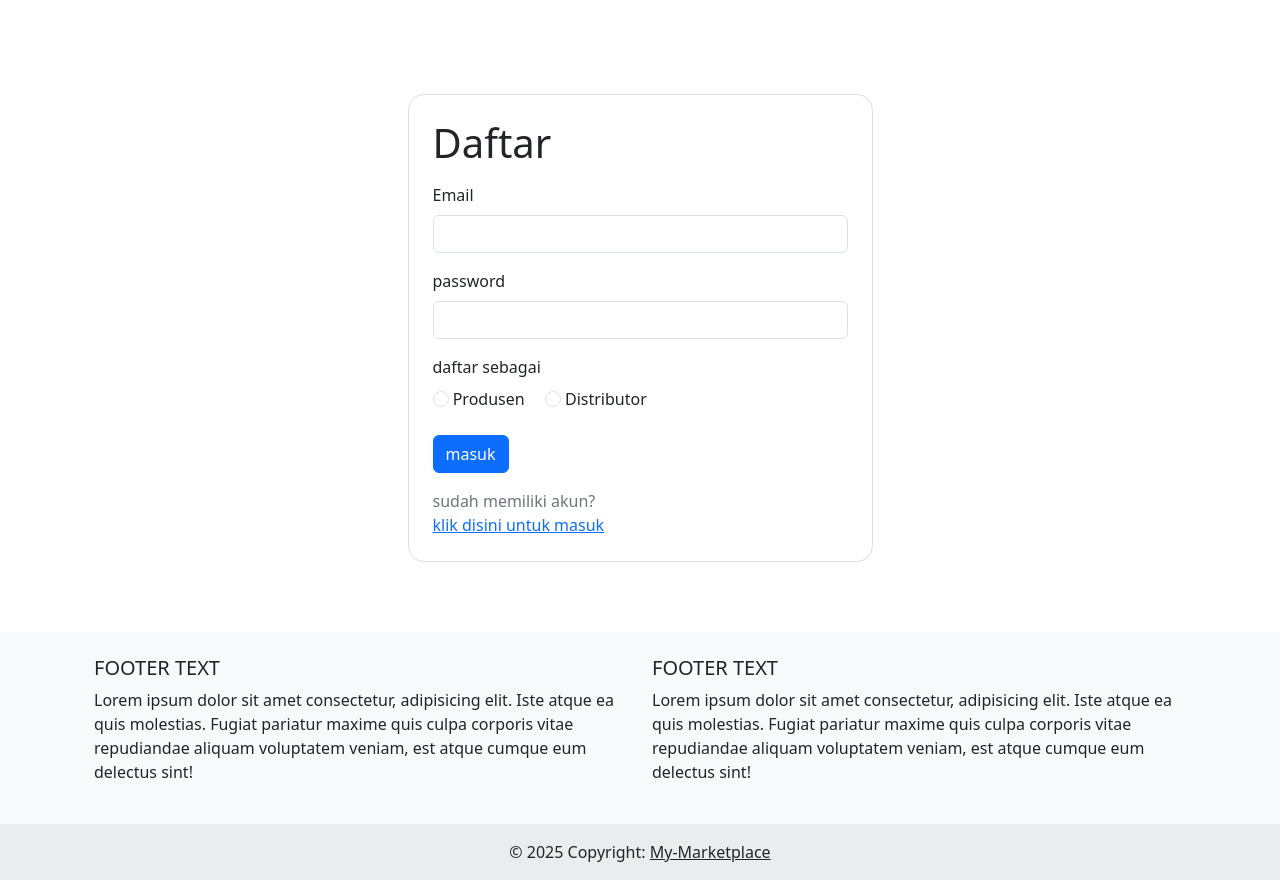
After one commit to ilhamtkj/my-marketplace, a CodeIgniter 4 app: the page made by app/Views/pages/register.php in a window 1280 px wide. The commit adds this page. Run offline with PHP 8.4 and a stand-in for CodeIgniter, Linux system fonts and the light colour scheme; the template is opened without the code that fills it, so the values that code supplies are empty; some libraries are stand-ins or nearby versions.

Commit message:
add login and register page

```diff
--- /dev/null
+++ b/app/Views/layout/clearTemplate.php
@@ -0,0 +1,47 @@
+<!doctype html>
+<html lang="en">
+
+<head>
+    <meta charset="utf-8">
+    <meta name="viewport" content="width=device-width, initial-scale=1">
+    <title>My Marketplace</title>
+    <!-- bootstrap -->
+    <link href="https://cdn.jsdelivr.net/npm/bootstrap@5.3.3/dist/css/bootstrap.min.css"
+          rel="stylesheet"
+          integrity="sha384-QWTKZyjpPEjISv5WaRU9OFeRpok6YctnYmDr5pNlyT2bRjXh0JMhjY6hW+ALEwIH"
+          crossorigin="anonymous">
+    <link rel="stylesheet" href="https://cdn.jsdelivr.net/npm/bootstrap-icons@1.11.3/font/bootstrap-icons.min.css">
+    <!-- my css -->
+    <link rel="stylesheet" href="/css/style.css">
+    <!-- Font Awesome -->
+    <script
+            src="https://kit.fontawesome.com/c4e5df694e.js" crossorigin="anonymous">
+    </script>
+    <!-- Google Fonts -->
+    <link href="https://fonts.googleapis.com/css?family=Roboto:300,400,500,700&display=swap"
+          rel="stylesheet"/>
+</head>
+
+<body>
+
+<?= $this->renderSection('content'); ?>
+
+<?= $this->include('layout/footer'); ?>
+
+<!-- boostrap -->
+<script
+        src="https://cdn.jsdelivr.net/npm/@popperjs/core@2.11.8/dist/umd/popper.min.js"
+        integrity="sha384-I7E8VVD/ismYTF4hNIPjVp/Zjvgyol6VFvRkX/vR+Vc4jQkC+hVqc2pM8ODewa9r"
+        crossorigin="anonymous"></script>
+<script
+        src="https://cdn.jsdelivr.net/npm/bootstrap@5.3.3/dist/js/bootstrap.min.js"
+        integrity="sha384-0pUGZvbkm6XF6gxjEnlmuGrJXVbNuzT9qBBavbLwCsOGabYfZo0T0to5eqruptLy"
+        crossorigin="anonymous"></script>
+<!-- MDB -->
+<script
+        type="text/javascript"
+        src="https://cdnjs.cloudflare.com/ajax/libs/mdb-ui-kit/8.2.0/mdb.umd.min.js"></script>
+
+</body>
+
+</html>
--- a/app/Views/pages/detail.php
+++ b/app/Views/pages/detail.php
@@ -57,6 +57,10 @@
                             <i class="bi bi-geo-alt"></i>
                             Lokasi Toko: Kab. Tegal
                         </p>
+                        <div class="col-lg-3">
+                            <button class="btn btn-primary d-block w-100">+ Keranjang</button>
+                            <a class="btn btn-outline-primary w-100 mt-2" href="">Beli</a>
+                        </div>
                     </div>
                 </div>
                 <!-- detail/description -->
--- /dev/null
+++ b/app/Views/pages/register.php
@@ -0,0 +1,42 @@
+<?= $this->extend('layout/clearTemplate'); ?>
+
+<?= $this->section('content'); ?>
+
+    <div class="container mt-xl-5 d-flex align-items-center justify-content-center" style="height: 70vh">
+        <div class="border col-5 rounded-4 p-4">
+            <form class="m-auto" action="POST">
+                <h1 class="mb-3">Daftar</h1>
+                <div class="col-12 mb-3">
+                    <label class="form-label" for="email">Email</label>
+                    <input class="form-control" type="email" id="email" required>
+                </div>
+                <div class="col-12 mb-3">
+                    <label class="form-label" for="password">password</label>
+                    <input class="form-control" type="password" id="password" required>
+                </div>
+                <!-- radio -->
+                <p class="form-label">daftar sebagai</p>
+                <div class="mb-4">
+                    <div class="form-check-inline">
+                        <input class="form-check-input" type="radio" name="account_type" value="producer" id="produsen"
+                               required>
+                        <label class="form-check-label" for="produsen">Produsen</label>
+                    </div>
+                    <div class="form-check-inline">
+                        <input class="form-check-input" type="radio" name="account_type" value="distributor"
+                               id="distributor">
+                        <label class="form-check-label" for="distributor">Distributor</label>
+                    </div>
+                </div>
+                <div class="col-12 mb-3">
+                    <button class="btn btn-primary" type="submit">masuk</button>
+                </div>
+            </form>
+            <div class="m-auto">
+                <p class="text-secondary m-0">sudah memiliki akun? </p>
+                <a class="link-primary" href="login">klik disini untuk masuk</a>
+            </div>
+        </div>
+    </div>
+
+<?= $this->endSection('content'); ?>
--- a/app/Views/pages/tes.php
+++ b/app/Views/pages/tes.php
@@ -2,7 +2,5 @@
 
 <?= $this->section('content'); ?>
 
-<h1 class="text-success">Hello abcd</h1>
-<h1 class="warna-dua">Hello Dunia</h1>
 
 <?= $this->endSection('content'); ?>
```
Also changed, not shown: app/Controllers/TesPage.php (+7 -1 lines), app/Views/layout/navbar.php (+5 -2 lines), app/Views/pages/cart.php (added, +50 -0 lines), app/Views/pages/login.php (added, +28 -0 lines).
